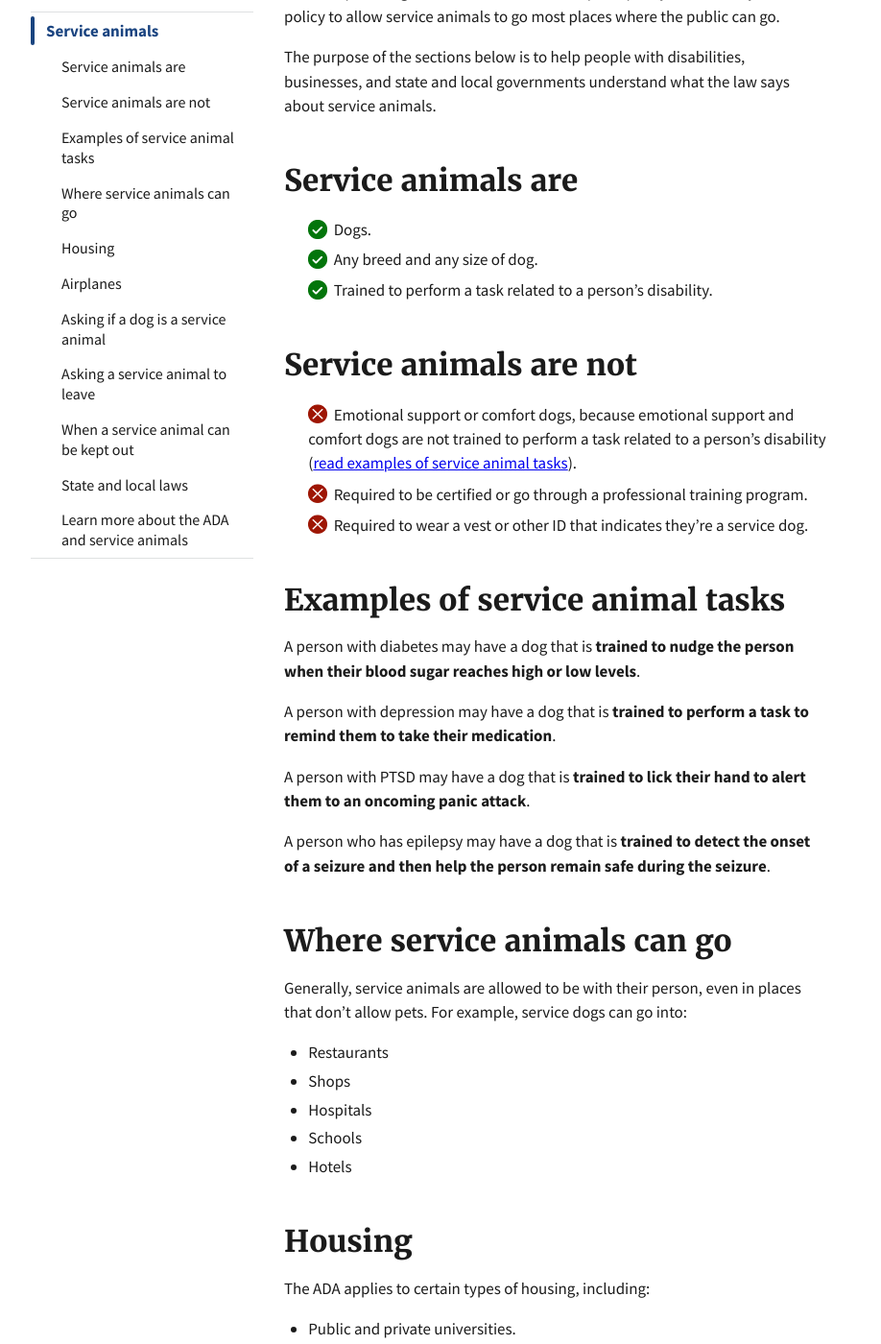
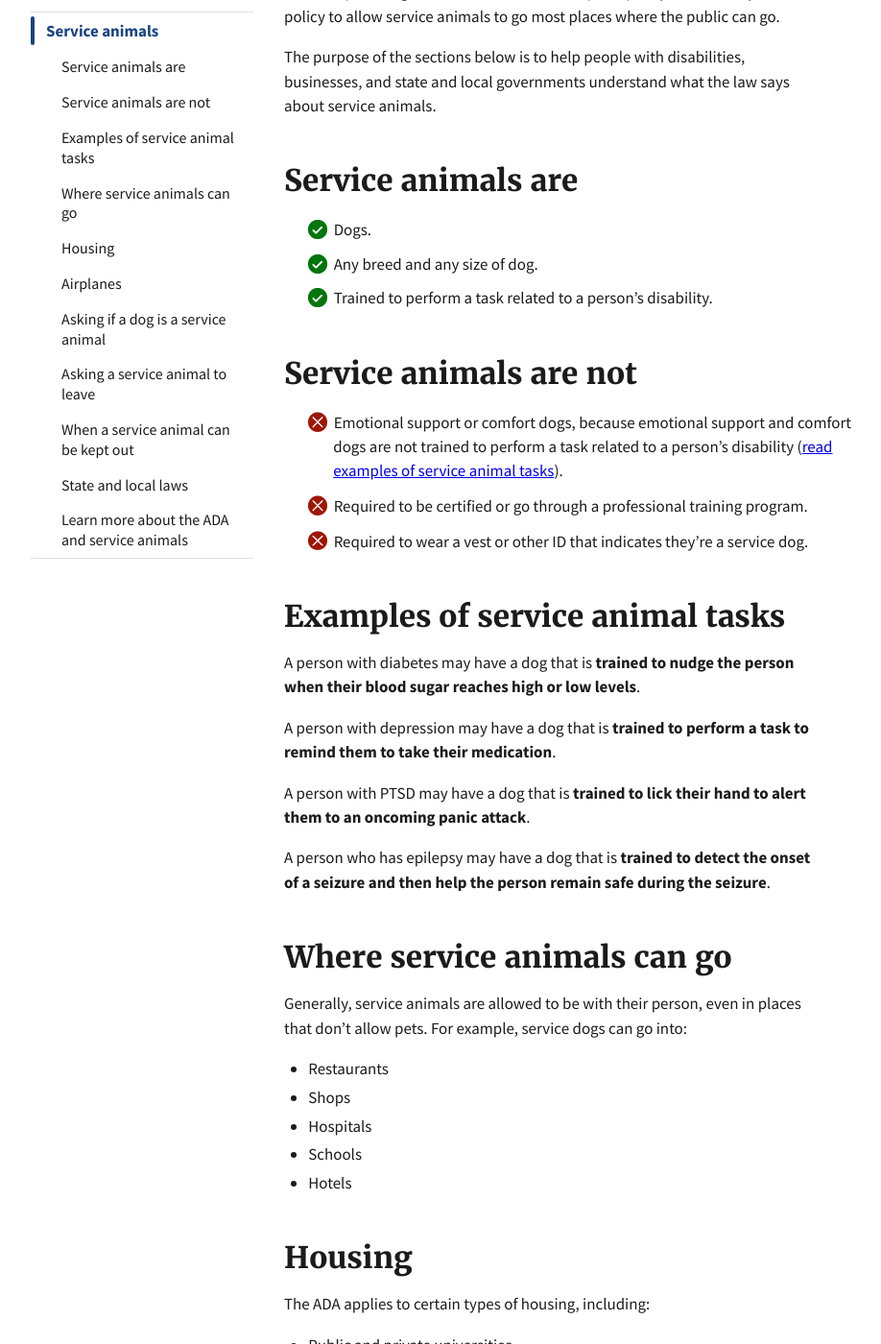
Before and after one commit to 18F/ada-sandbox, a Jekyll site: the page built from pages/page.md, in a window 1280 px wide and 1400 px high, scrolled down 594 px. Shown: the whole window at 96% size, without its empty margins (128-1046 px from the left). Built offline with Jekyll 4.4.1, drawn with Linux system fonts in a browser that asks for light colours.

Commit message:
offset icon indent

```diff
--- a/_sass/_uswds-theme-custom-styles.scss
+++ b/_sass/_uswds-theme-custom-styles.scss
@@ -0,0 +1,12 @@
+.icon-list {
+	list-style: none;
+	padding-left: 2ch;
+
+	li {
+		margin-left: 26px;
+		text-indent: -26px;
+	}
+}
+.usa-prose .icon-list li {
+	margin-bottom: .5em;
+}
--- a/pages/page.md
+++ b/pages/page.md
@@ -46,7 +46,7 @@ The purpose of the sections below is to help people with disabilities, businesse
 
 ## Service animals are
 
-<ul style="list-style: none;">
+<ul class="icon-list">
   <li>{% include yes.html %} Dogs.</li>
   <li>{% include yes.html %} Any breed and any size of dog.</li>
   <li>{% include yes.html %} Trained to perform a task related to a person’s disability.</li>
@@ -54,7 +54,7 @@ The purpose of the sections below is to help people with disabilities, businesse
 
 ## Service animals are not
 
-<ul style="list-style: none;">
+<ul class="icon-list">
   <li>{% include no.html %} Emotional support or comfort dogs, because emotional support and comfort dogs are not trained to perform a task related to a person’s disability (<a href="#examples-of-service-animal-tasks">read examples of service animal tasks</a>).</li>
   <li>{% include no.html %} Required to be certified or go through a professional training program.</li>
   <li>{% include no.html %} Required to wear a vest or other ID that indicates they’re a service dog.</li>
@@ -101,19 +101,19 @@ The Air Carrier Access Act protects the rights of people with disabilities in ai
 ## Asking if a dog is a service animal
 If you are working at a business or state or local government facility and it is unclear to you whether someone’s dog is a service dog, **you may ask only two questions** to find out:
 
-<ul style="list-style: none;">
+<ul class="icon-list">
   <li>{% include yes.html %} Is the dog a service animal required because of a disability?</li>
   <li>{% include yes.html %} What work or task has the dog been trained to perform?</li>
 </ul>
 
 ### You are *not* allowed to:
-<ul style="list-style: none;">
+<ul class="icon-list">
   <li>{% include no.html %} Request any documentation that the dog is registered, licensed, or certified as a service animal.</li>
 </ul>
 
 Because service animals are not required to wear vests, a dog that is wearing a vest is not necessarily a service animal. The dog still needs to be trained to perform a task for a person with a disability to be a service animal.
 
-<ul style="list-style: none;">
+<ul class="icon-list">
   <li>{% include no.html %} Require that the dog demonstrate its task, or inquire about the nature of the person’s disability.</li>
 </ul>
 
@@ -132,7 +132,7 @@ A business or state or local government does not need to allow a service animal
 - The dog’s presence would “fundamentally alter” the nature of the goods, services, programs, or activities provided to the public. Learn more about what this means in [FAQs about Service Animals and the ADA](https://www.ada.gov/regs2010/service_animal_qa.html#exc).
 
 ## State and local laws
-<ul style="list-style: none;">
+<ul class="icon-list">
   <li>{% include yes.html %} Service dogs are subject to local licensing and vaccination laws that apply to all other dogs.</li>
   <li>{% include yes.html %} Local governments may offer voluntary service dog registration programs.</li>
   <li>{% include no.html %} Local governments can’t require certification or registration of service dogs.</li>
```
